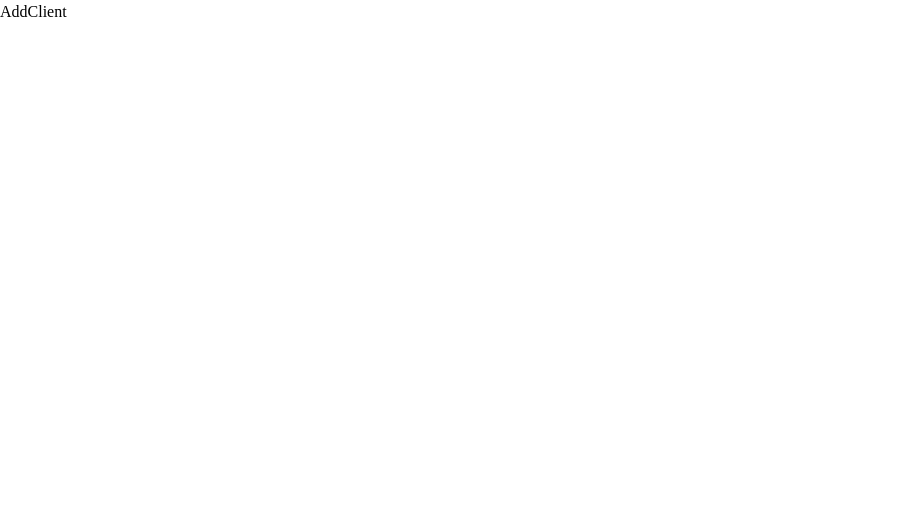
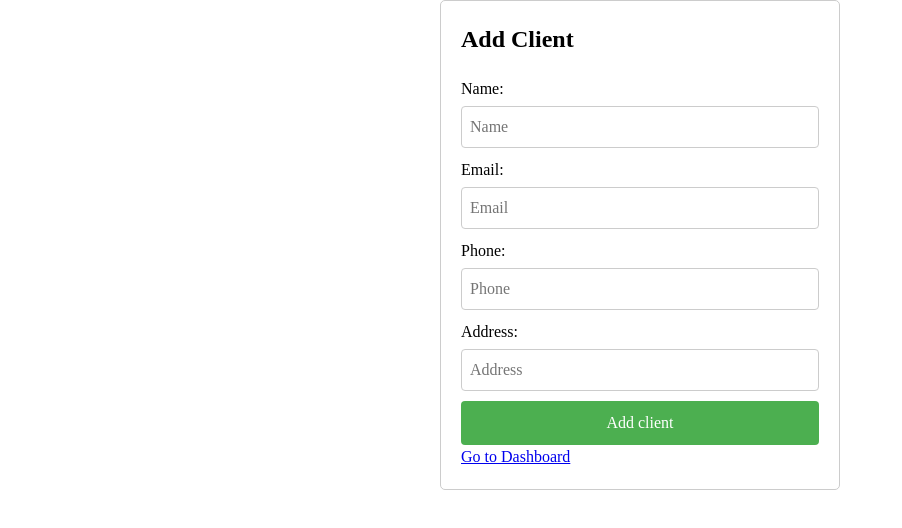
Before and after one commit to andre9277/erretech-chall24-andreff, a React (Vite) app in the folder challenge-erretech/: page /dashboard/add in a window 1280 px wide. Shown: the top 528 px of the page, without its empty margins (0-902 px from the left). Built offline with nearby package versions, Linux system fonts and the light colour scheme.

Commit message:
Add and list client added
Added state value of clients to app component.
Added funcionality to add new client and list all clients that exist on the local browser store.
Addded simple style to the add and list page.

```diff
--- a/challenge-erretech/src/App.jsx
+++ b/challenge-erretech/src/App.jsx
@@ -5,8 +5,21 @@ import { BrowserRouter, Routes, Route } from "react-router-dom";
 import Dashboard from "./components/Dashboard";
 import AddClient from "./components/clients/AddClient";
 import ListClient from "./components/clients/ListClient";
+import { useEffect, useState } from "react";
 
 function App() {
+  //State top manage local clients created
+  const [clients, setClients] = useState([]);
+
+  //Updates the client list whenever a new client is added, for example
+  useEffect(() => {
+    //Goes to the local storage and gets the clients
+    const storedClients = localStorage.getItem("clients");
+    if (storedClients) {
+      setClients(JSON.parse(storedClients));
+    }
+  }, []);
+
   return (
     <BrowserRouter>
       <Routes>
@@ -14,8 +27,14 @@ function App() {
         <Route path="/" element={<Login />} />
         <Route path="/register" element={<Register />} />
         <Route path="/dashboard" element={<Dashboard />} />
-        <Route path="/dashboard/add" element={<AddClient />} />
-        <Route path="/dashboard/list" element={<ListClient />} />
+        <Route
+          path="/dashboard/add"
+          element={<AddClient clients={clients} setClients={setClients} />}
+        />
+        <Route
+          path="/dashboard/list"
+          element={<ListClient clients={clients} />}
+        />
       </Routes>
     </BrowserRouter>
   );
--- /dev/null
+++ b/challenge-erretech/src/components/clients/AddClient.css
@@ -0,0 +1,38 @@
+.container {
+  width: 400px;
+  margin: auto;
+}
+
+.form-group {
+  margin-bottom: 15px;
+}
+
+label {
+  display: block;
+  margin-bottom: 5px;
+}
+
+input[type="text"] {
+  width: 100%;
+  padding: 8px;
+  border: 1px solid #ccc;
+  border-radius: 4px;
+}
+
+button[type="submit"] {
+  background-color: #4caf50;
+  color: white;
+  padding: 10px 15px;
+  border: none;
+  border-radius: 4px;
+  cursor: pointer;
+}
+
+button[type="submit"]:hover {
+  background-color: #45a049;
+}
+
+.succ-mess {
+  color: green;
+  margin-top: 10px;
+}
--- a/challenge-erretech/src/components/clients/AddClient.jsx
+++ b/challenge-erretech/src/components/clients/AddClient.jsx
@@ -1,7 +1,107 @@
-import React from "react";
+import { useState } from "react";
+import "./AddClient.css";
+import { Link } from "react-router-dom";
 
-const AddClient = () => {
-  return <div>AddClient</div>;
+const AddClient = ({ clients, setClients }) => {
+  //State to manage new client added
+  const [newClient, setNewClient] = useState({
+    name: "",
+    email: "",
+    phone: "",
+    address: "",
+  });
+
+  //State to show a success message when the user is added to the local list
+  const [sucMessage, setSucMessage] = useState("");
+
+  const handleAddClient = () => {
+    //Validates if required fields are filled out properly
+    if (!newClient.name || !newClient.email) {
+      alert("Name and Email are required.");
+      return;
+    }
+
+    //Add the new client to the list of clients
+    const updatedClients = [...clients, newClient];
+    setClients(updatedClients);
+
+    //Save clients on the local browser store
+    localStorage.setItem("clients", JSON.stringify(updatedClients));
+
+    //Clear the form fields after the user is added
+    setNewClient({
+      name: "",
+      email: "",
+      phone: "",
+      address: "",
+    });
+
+    //Set success message
+    setSucMessage("Client added successfully");
+  };
+
+  //Handles the input change of the clients
+  const handleInputChange = (e) => {
+    const { name, value } = e.target;
+    setNewClient({
+      ...newClient,
+      [name]: value,
+    });
+  };
+
+  return (
+    <div className="container">
+      <h2>Add Client</h2>
+      <form
+        onSubmit={(e) => {
+          e.preventDefault();
+        }}
+      >
+        {/* Name */}
+        <label> Name:</label>
+        <input
+          type="text"
+          name="name"
+          placeholder="Name"
+          value={newClient.name}
+          onChange={handleInputChange}
+        />
+        {/* Email */}
+        <label> Email:</label>
+        <input
+          type="text"
+          name="email"
+          placeholder="Email"
+          value={newClient.email}
+          onChange={handleInputChange}
+        />
+        {/* Phone */}
+        <label> Phone:</label>
+        <input
+          type="text"
+          name="phone"
+          placeholder="Phone"
+          value={newClient.phone}
+          onChange={handleInputChange}
+        />
+        {/* Address */}
+        <label> Address:</label>
+        <input
+          type="text"
+          name="address"
+          placeholder="Address"
+          value={newClient.address}
+          onChange={handleInputChange}
+        />
+        <button type="submit" onClick={handleAddClient}>
+          Add client
+        </button>
+      </form>
+      {sucMessage && <p className="succ-mess">{sucMessage}</p>}
+      {/*Link to navigate to the dashboard page */}
+      <Link to="/dashboard">Go to Dashboard</Link>
+    </div>
+  );
 };
 
 export default AddClient;
--- /dev/null
+++ b/challenge-erretech/src/components/clients/ListClient.css
@@ -0,0 +1,25 @@
+.table-container {
+  width: 100%;
+  overflow-x: auto;
+}
+
+table {
+  width: 100%;
+  border-collapse: collapse;
+  border-spacing: 0;
+}
+
+th,
+td {
+  padding: 8px;
+  border-bottom: 1px solid #ddd;
+}
+
+th {
+  background-color: #f2f2f2;
+  text-align: left;
+}
+
+tr:hover {
+  background-color: #f2f2f2;
+}
--- a/challenge-erretech/src/components/clients/ListClient.jsx
+++ b/challenge-erretech/src/components/clients/ListClient.jsx
@@ -1,7 +1,35 @@
-import React from "react";
+import "./ListClient.css";
+import { Link } from "react-router-dom";
 
-const ListClient = () => {
-  return <div>ListClient</div>;
+const ListClient = ({ clients }) => {
+  return (
+    <div>
+      <h2>Client List</h2>
+      <table>
+        <thead>
+          <tr>
+            <th>Name</th>
+            <th>Email</th>
+            <th>Phone</th>
+            <th>Address</th>
+          </tr>
+        </thead>
+        <tbody>
+          {/* Maps trough all the clients on the local store */}
+          {clients.map((client, index) => (
+            <tr key={index}>
+              <td>{client.name}</td>
+              <td>{client.email}</td>
+              <td>{client.phone}</td>
+              <td>{client.address}</td>
+            </tr>
+          ))}
+        </tbody>
+      </table>
+      {/*Link to navigate to the dashboard page */}
+      <Link to="/dashboard">Go to Dashboard</Link>
+    </div>
+  );
 };
 
 export default ListClient;
```
